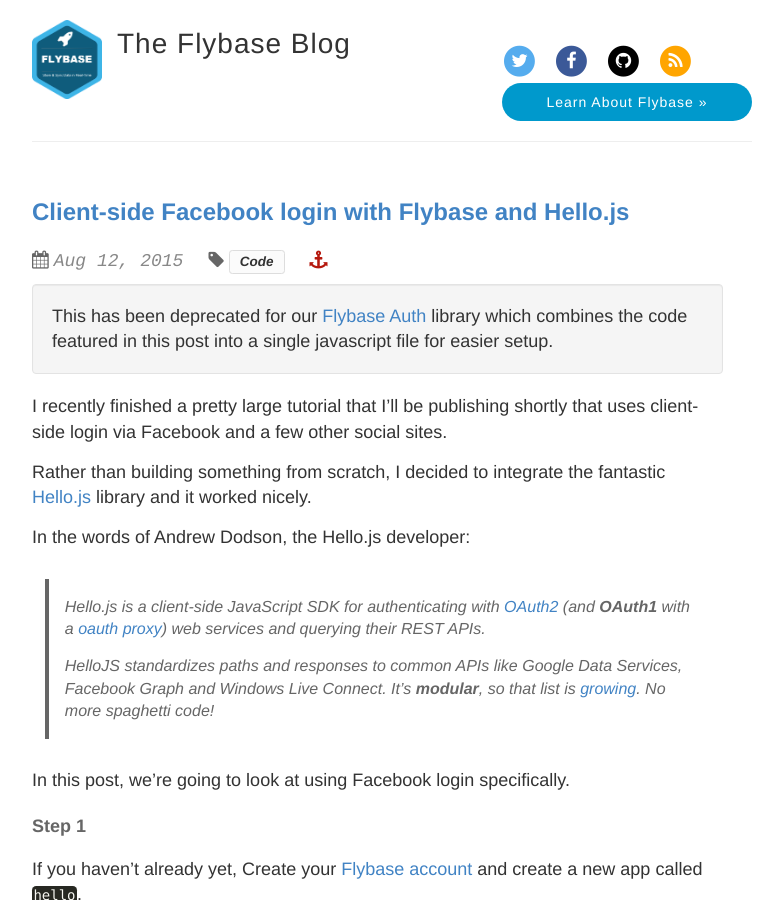
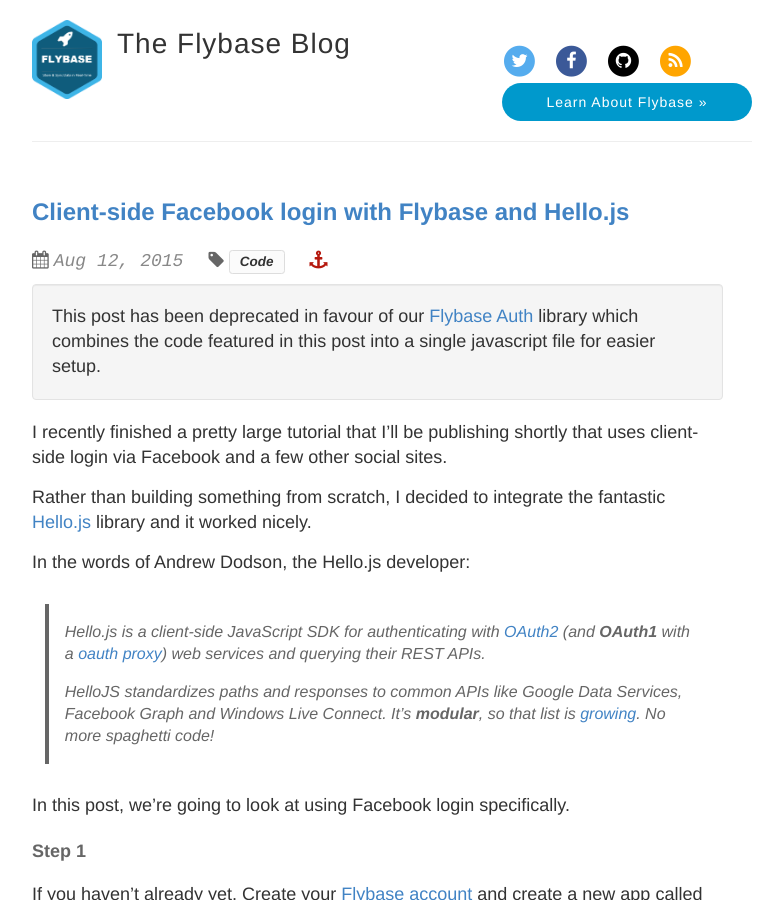
Before and after one commit to flybaseio/flybaseio.github.io, a Jekyll site: the page built from _posts/2015-08-12-client-side-login-flybase-hellojs.md, in a window 1280 px wide and 900 px high. Shown: the whole window, without its empty margins (248-1031 px from the left). Built offline with Jekyll 4.4.1, drawn with Linux system fonts in a browser that asks for light colours; nearby versions of some CDN libraries.

Commit message:
Update 2015-08-12-client-side-login-flybase-hellojs.md

```diff
--- a/_posts/2015-08-12-client-side-login-flybase-hellojs.md
+++ b/_posts/2015-08-12-client-side-login-flybase-hellojs.md
@@ -9,7 +9,7 @@ bodyclass: "post"
 ---
 
 <div class="well">
-This has been deprecated for our <a href="/2016/10/10/client-side-auth/">Flybase Auth</a> library which combines the code featured in this post into a single javascript file for easier setup.
+This post has been deprecated in favour of our <a href="/2016/10/10/client-side-auth/">Flybase Auth</a> library which combines the code featured in this post into a single javascript file for easier setup.
 </div>
 
 I recently finished a pretty large tutorial that I'll be publishing shortly that uses client-side login via Facebook and a few other social sites.
```
